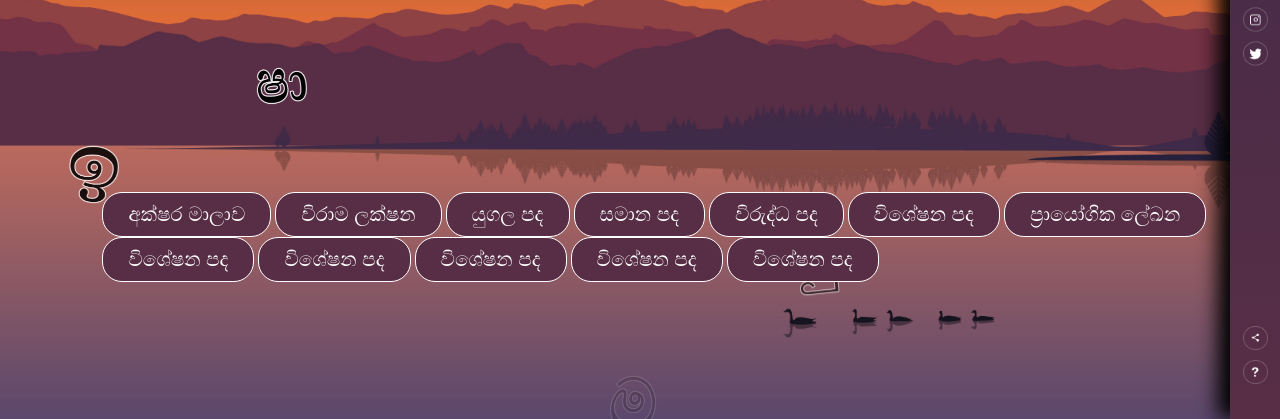
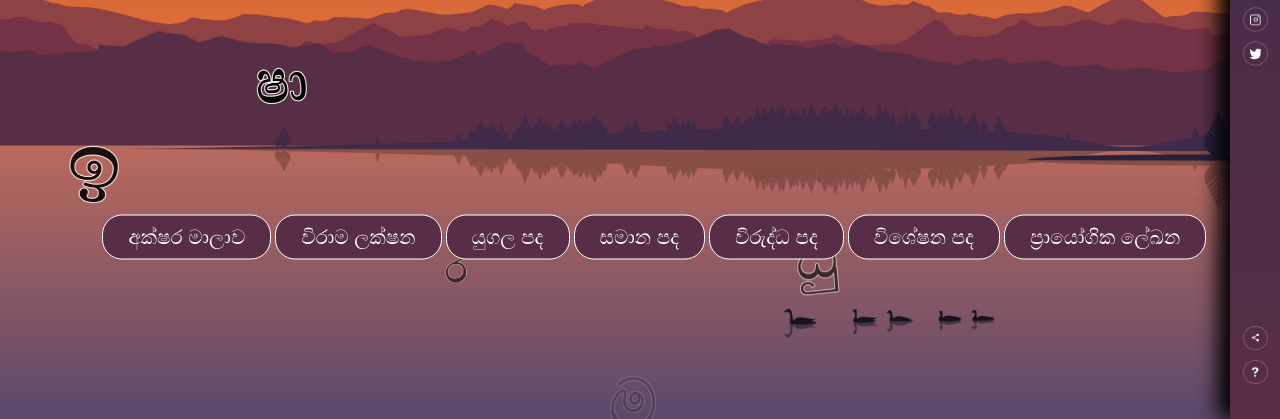
Before and after one commit to Ishara550/madushanka-, a plain HTML site: page index.html in a window 1280 px wide. Shown: the part 381-800 px from the top of the page. Drawn offline with Linux system fonts and the light colour scheme.

Commit message:
Update index.html

```diff
--- a/index.html
+++ b/index.html
@@ -23,11 +23,6 @@
          <a href="virudda.html"><button type="button">විරුද්ධ පද</button></a><br class="br1">
          <a href="vishesha.html"><button type="button">විශේෂන පද</button></a><br class="br1">
          <a href="prayogika.html"><button type="button">ප්‍රායෝගික ලේඛන</button></a><br class="br1">
-         <a href="vishesha.html"><button type="button">විශේෂන පද</button></a><br class="br1">
-         <a href="vishesha.html"><button type="button">විශේෂන පද</button></a><br class="br1">
-         <a href="vishesha.html"><button type="button">විශේෂන පද</button></a><br class="br1">
-         <a href="vishesha.html"><button type="button">විශේෂන පද</button></a><br class="br1">
-         <a href="vishesha.html"><button type="button">විශේෂන පද</button></a><br class="br1">
      </div>
      <div class="side-bar">
          <img src="img/menu.png" class="menu">
```
